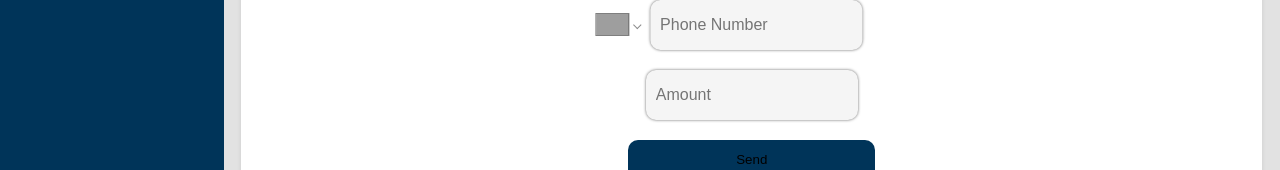
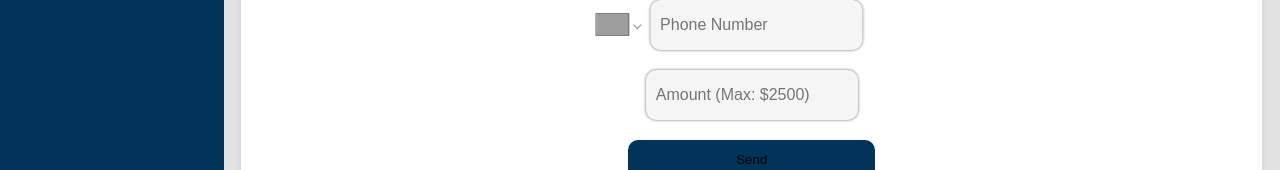
Before and after one commit to yyaatt0/CMPE-131-Group-2, a React (Create React App) app in the folder online-banking/: page /accountpage in a window 1280 px wide. Both pictures are taken after a click on the button "Pay". Shown: the part 435-605 px from the top of the page. Built offline with nearby package versions, Linux system fonts and the light colour scheme; grey boxes are pictures that could not be loaded.

Commit message:
Visual tweaks

```diff
--- a/online-banking/src/pages/AccountPage.tsx
+++ b/online-banking/src/pages/AccountPage.tsx
@@ -16,7 +16,7 @@ import PopupBox from "../components/PopupBox";
 const MIN_BALANCE: number = 0;
 const PAYMENT_WARNING_PERCENTAGE: number = 0.1;
 const PAYMENT_WARNING_MIN_BALANCE: number = 1000;
-const PAYMENT_LIMIT: number = 1000;
+const PAYMENT_LIMIT: number = 2500;
 
 // Mock data for account details and transactions
 const accountDetails = {
@@ -354,7 +354,7 @@ export default function Component() {
                 />
                 <input
                   type='text'
-                  placeholder='Amount'
+                  placeholder={`Amount (Max: $${PAYMENT_LIMIT})`}
                   value={payAmount}
                   onChange={(e) => handleNumInputChange(e, setPayAmount)}
                   required
--- a/online-banking/src/textdescriptions.js
+++ b/online-banking/src/textdescriptions.js
@@ -17,7 +17,7 @@ export const payment_confirm =
     "Action cannot be undone once 'Confirm' is clicked. Please verify that the information entered is correct. Bank of Banks is not liable for any errors made by its users. For more information please see our Terms and Conditions."
 
 export const lockout_warning =
-    "Transaction will put your account below the minimum balance required to make further transaction. Continuing will result in an transaction lock, prohibiting further transactions from being made until the minimum required balance is reached again."
+    "Continuing will activate an account transaction lock, prohibiting further payments from being made until the minimum required balance is reached again. Are you sure you would like to proceed?"
 
 export const transaction_locked =
     "This account is currently locked out of making further transactions as it does not meet the minimum requirements necessary. Please visit our help page for more info."
```
